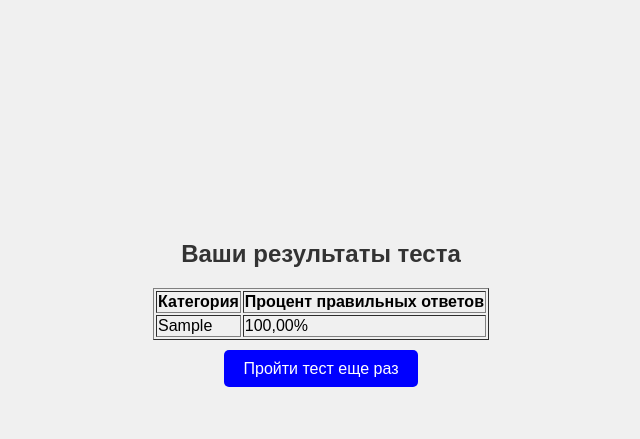
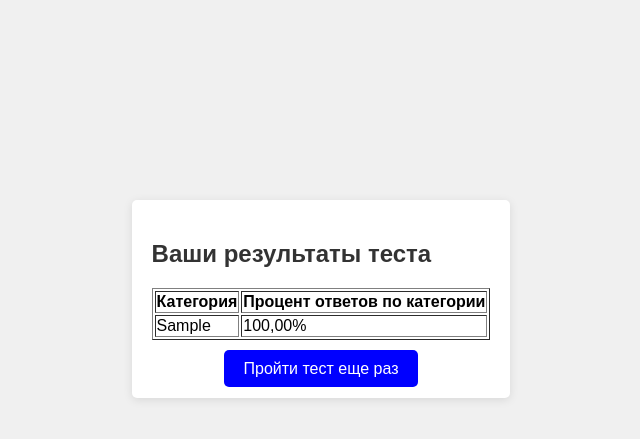
Before and after one commit to webusinka/coursework, a Django app: page /results/ in a window 1280 px wide. Shown: the part 131-570 px from the top of the page, without its empty margins (319-959 px from the left). Run offline with Django 5.2, Linux system fonts and the light colour scheme; a user stored in the database is signed in; tables that the repository leaves empty hold one stand-in row (values such as "Sample post").

Commit message:
Style for page results

```diff
--- a/journal/accounts/templates/accounts/results.html
+++ b/journal/accounts/templates/accounts/results.html
@@ -4,12 +4,13 @@
 {% block title %}Результаты теста{% endblock %}
 
 {% block content %}
+<div class="content" style="padding: 20px; border-radius: 5px; max-width: 500px; margin: auto; background-color: white; box-shadow: 0 2px 10px rgba(0, 0, 0, 0.1);">
     <h2>Ваши результаты теста</h2>
     {% if results %}
         <table border="1">
             <tr>
                 <th>Категория</th>
-            <th>Процент правильных ответов</th>
+                <th>Процент ответов по категории</th>
             </tr>
             {% for category, data in results.items %}
             <tr>
@@ -25,4 +26,5 @@
     <div style="text-align: center; margin-top: 20px;">
         <a href="{% url 'home' %}" class="retry-button" style="padding: 10px 20px; text-decoration: none; background-color: blue; color: white; border-radius: 5px;">Пройти тест еще раз</a>
     </div>
+</div>
 {% endblock %}
```
Also changed, not shown: 1 other file. Lines whose indentation alone changed are shown as unchanged.
